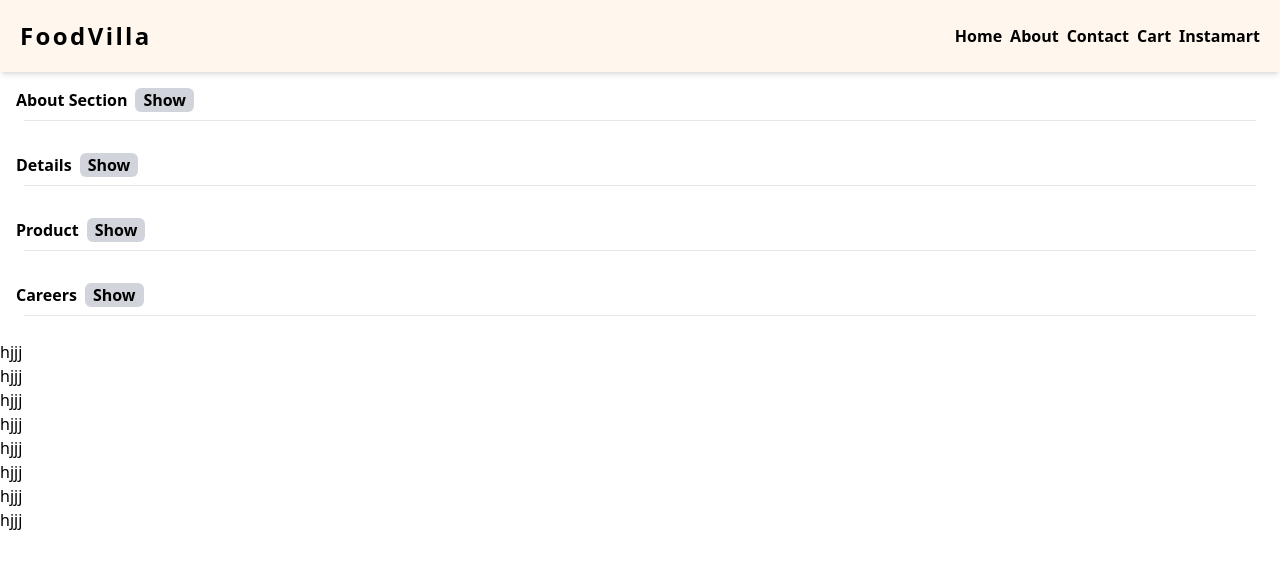
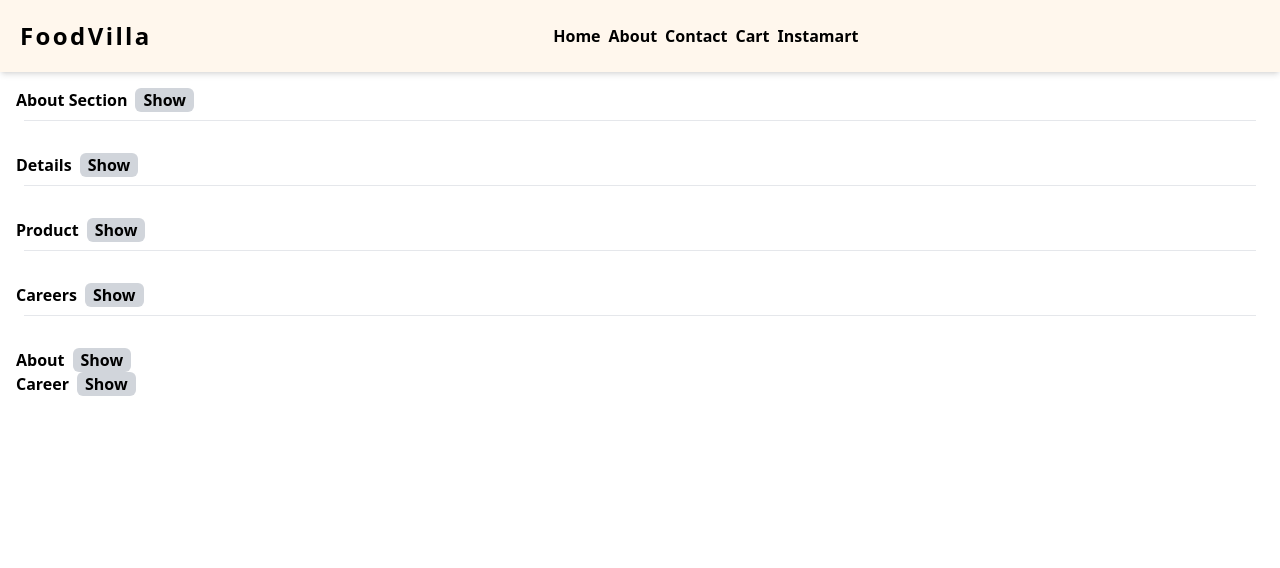
Before and after one commit to HarshitPachori/FoodVilla, a React (Vite) app: page /instamart in a window 1280 px wide. Shown: the top 568 px of the page. Built offline with nearby package versions, Linux system fonts and the light colour scheme.

Commit message:
created instamrt and learn context api

```diff
--- a/package.json
+++ b/package.json
@@ -20,8 +20,11 @@
   },
   "homepage": "https://github.com/HarshitPachori/FoodVilla#readme",
   "dependencies": {
+    "@reduxjs/toolkit": "^1.9.5",
     "react": "^18.2.0",
     "react-dom": "^18.2.0",
+    "react-redux": "^8.1.2",
+    "react-responsive-carousel": "^3.2.23",
     "react-router-dom": "^6.15.0"
   },
   "devDependencies": {
--- a/src/components/Footer.jsx
+++ b/src/components/Footer.jsx
@@ -1,22 +1,7 @@
 import React from "react";
 
 const Footer = () => {
-  return (
-    <div className="footer">
-      <div>
-        <h1>hjjj</h1>
-        <h1>hjjj</h1>
-        <h1>hjjj</h1>
-        <h1>hjjj</h1>
-      </div>
-      <div>
-        <h1>hjjj</h1>
-        <h1>hjjj</h1>
-        <h1>hjjj</h1>
-        <h1>hjjj</h1>
-      </div>
-    </div>
-  );
+  return <div className="footer"></div>;
 };
 
 export default Footer;
--- a/src/components/Header.jsx
+++ b/src/components/Header.jsx
@@ -25,6 +25,11 @@ const Header = () => {
           <Link to="/instamart">Instamart</Link>
         </li>
       </ul>
+      <div className="">
+        <span className="border-b-black"></span>
+        <hr className="border-b-black" />
+        <hr className="border-b-black" />
+      </div>
     </nav>
   );
 };
--- a/src/components/InstaMart.jsx
+++ b/src/components/InstaMart.jsx
@@ -1,15 +1,37 @@
 import React, { useState } from "react";
 
-const Section = ({ title, description }) => {
-  const [isVisible, setIsVisible] = useState(false);
+const Accordion = ({ sections }) => {
+  const [activeSection, setActiveSection] = useState(null);
+
+  const toggleSection = (index) => {};
+  return (
+    <div className="p-2 m-2">
+      {sections.map((section, index) => (
+        <div className="flex space-x-2" key={index}>
+          <h1 className="font-bold ">{section?.title}</h1>
+          <button className="bg-gray-300 rounded-md px-2 font-semibold cursor-pointer">
+            {/* {console.log(isVisible)}
+            {isVisible ? "Hide" : "Show"} */}
+            Show
+          </button>
+          {/* {isVisible && <h1 className="text-sm">{description}</h1>} */}
+          <hr className="m-2" />
+        </div>
+      ))}
+    </div>
+  );
+};
+
+const Section = ({ title, description, isVisible, setIsVisible }) => {
   return (
     <div className="p-2 m-2">
       <div className="flex space-x-2">
         <h1 className="font-bold ">{title}</h1>
         <button
-          onClick={() => setIsVisible(!isVisible)}
+          onClick={() => setIsVisible("")}
           className="bg-gray-300 rounded-md px-2 font-semibold cursor-pointer"
         >
+          {console.log(isVisible)}
           {isVisible ? "Hide" : "Show"}
         </button>
       </div>
@@ -18,8 +40,21 @@ const Section = ({ title, description }) => {
     </div>
   );
 };
+
+const sections = [
+  {
+    title: "About",
+    description:
+      "But I must explain to you how all this mistaken idea of denouncing pleasure and praising pain was born and I will give you a complete account of the system, and expound the actual teachings of the great explorer of the truth, the master-builder of human happiness. No one rejects, dislikes, or avoids pleasure itself, because it is pleasure, but because those who do not know how to pursue pleasure rationally encounter consequences that are extremely painful. Nor again is there anyone who loves or pursues or desires to obtain pain of itself, because it is pain, but because occasionally circumstances occur in which toil and pain can procure him some great pleasure. To take a trivial example, which of us ever undertakes laborious physical exercise, except to obtain some advantage from it? But who has any right to find fault with a man who chooses to enjoy a pleasure that has no annoying consequences, or one who avoids a pain that produces no resultant pleasure?",
+  },
+  {
+    title: "Career",
+    description:
+      "But I must explain to you how all this mistaken idea of denouncing pleasure and praising pain was born and I will give you a complete account of the system, and expound the actual teachings of the great explorer of the truth, the master-builder of human happiness. No one rejects, dislikes, or avoids pleasure itself, because it is pleasure, but because those who do not know how to pursue pleasure rationally encounter consequences that are extremely painful. Nor again is there anyone who loves or pursues or desires to obtain pain of itself, because it is pain, but because occasionally circumstances occur in which toil and pain can procure him some great pleasure. To take a trivial example, which of us ever undertakes laborious physical exercise, except to obtain some advantage from it? But who has any right to find fault with a man who chooses to enjoy a pleasure that has no annoying consequences, or one who avoids a pain that produces no resultant pleasure?",
+  },
+];
 const InstaMart = () => {
-  const [isSectionVisible, setIsSectionVisible] = useState("about");
+  const [isSectionVisible, setIsSectionVisible] = useState("");
   return (
     <div>
       <Section
@@ -28,6 +63,7 @@ const InstaMart = () => {
           "But I must explain to you how all this mistaken idea of denouncing pleasure and praising pain was born and I will give you a complete account of the system, and expound the actual teachings of the great explorer of the truth, the master-builder of human happiness. No one rejects, dislikes, or avoids pleasure itself, because it is pleasure, but because those who do not know how to pursue pleasure rationally encounter consequences that are extremely painful. Nor again is there anyone who loves or pursues or desires to obtain pain of itself, because it is pain, but because occasionally circumstances occur in which toil and pain can procure him some great pleasure. To take a trivial example, which of us ever undertakes laborious physical exercise, except to obtain some advantage from it? But who has any right to find fault with a man who chooses to enjoy a pleasure that has no annoying consequences, or one who avoids a pain that produces no resultant pleasure?"
         }
         isVisible={isSectionVisible === "about"}
+        setIsVisible={() => setIsSectionVisible("about")}
       />
       <Section
         title={"Details"}
@@ -35,6 +71,7 @@ const InstaMart = () => {
           "But I must explain to you how all this mistaken idea of denouncing pleasure and praising pain was born and I will give you a complete account of the system, and expound the actual teachings of the great explorer of the truth, the master-builder of human happiness. No one rejects, dislikes, or avoids pleasure itself, because it is pleasure, but because those who do not know how to pursue pleasure rationally encounter consequences that are extremely painful. Nor again is there anyone who loves or pursues or desires to obtain pain of itself, because it is pain, but because occasionally circumstances occur in which toil and pain can procure him some great pleasure. To take a trivial example, which of us ever undertakes laborious physical exercise, except to obtain some advantage from it? But who has any right to find fault with a man who chooses to enjoy a pleasure that has no annoying consequences, or one who avoids a pain that produces no resultant pleasure?"
         }
         isVisible={isSectionVisible === "detail"}
+        setIsVisible={() => setIsSectionVisible("detail")}
       />
       <Section
         title={"Product"}
@@ -42,6 +79,7 @@ const InstaMart = () => {
           "But I must explain to you how all this mistaken idea of denouncing pleasure and praising pain was born and I will give you a complete account of the system, and expound the actual teachings of the great explorer of the truth, the master-builder of human happiness. No one rejects, dislikes, or avoids pleasure itself, because it is pleasure, but because those who do not know how to pursue pleasure rationally encounter consequences that are extremely painful. Nor again is there anyone who loves or pursues or desires to obtain pain of itself, because it is pain, but because occasionally circumstances occur in which toil and pain can procure him some great pleasure. To take a trivial example, which of us ever undertakes laborious physical exercise, except to obtain some advantage from it? But who has any right to find fault with a man who chooses to enjoy a pleasure that has no annoying consequences, or one who avoids a pain that produces no resultant pleasure?"
         }
         isVisible={isSectionVisible === "product"}
+        setIsVisible={() => setIsSectionVisible("product")}
       />
       <Section
         title={"Careers"}
@@ -49,7 +87,10 @@ const InstaMart = () => {
           "But I must explain to you how all this mistaken idea of denouncing pleasure and praising pain was born and I will give you a complete account of the system, and expound the actual teachings of the great explorer of the truth, the master-builder of human happiness. No one rejects, dislikes, or avoids pleasure itself, because it is pleasure, but because those who do not know how to pursue pleasure rationally encounter consequences that are extremely painful. Nor again is there anyone who loves or pursues or desires to obtain pain of itself, because it is pain, but because occasionally circumstances occur in which toil and pain can procure him some great pleasure. To take a trivial example, which of us ever undertakes laborious physical exercise, except to obtain some advantage from it? But who has any right to find fault with a man who chooses to enjoy a pleasure that has no annoying consequences, or one who avoids a pain that produces no resultant pleasure?"
         }
         isVisible={isSectionVisible === "career"}
+        setIsVisible={() => setIsSectionVisible("career")}
       />
+
+      <Accordion sections={sections} />
     </div>
   );
 };
--- a/src/components/MenuItem.jsx
+++ b/src/components/MenuItem.jsx
@@ -13,7 +13,11 @@ const MenuItem = ({ item }) => {
       </div>
       <img
         className="w-[118px] h-[96px] rounded-lg "
-        src={CLOUDINARY_IMG_URL + item?.imageId}
+        src={
+          item?.imageId === undefined
+            ? "https://wallpaperaccess.com/full/3025528.jpg"
+            : CLOUDINARY_IMG_URL + item?.imageId
+        }
         alt=""
       />
     </div>
--- /dev/null
+++ b/src/components/OfferCard.jsx
@@ -0,0 +1,15 @@
+import { CLOUDINARY_IMG_URL } from "../constants/AppConstants";
+
+const OfferCard = ({ offer }) => {
+  return (
+    <div className="min-w-[300px] m-2 ">
+      <img
+        src={CLOUDINARY_IMG_URL + offer?.imageId}
+        alt=""
+        className="rounded-lg"
+      />
+    </div>
+  );
+};
+
+export default OfferCard;
--- a/src/components/UserOffline.jsx
+++ b/src/components/UserOffline.jsx
@@ -4,8 +4,8 @@ import img from "./offline_img.svg";
 const UserOffline = () => {
   return (
     <>
-      <div className="offline_div">
-        <img src={img} alt="" />
+      <div className="text-2xl font-semibold p-5 flex flex-col justify-center items-center">
+        <img src={img} alt="" className="h-[70%]  sm:w-1/2 sm:h-[400px]" />
         <h1>Something went wrong. Please check your internet connection !!</h1>
       </div>
     </>
--- /dev/null
+++ b/src/utils/custom_contexts/UserContext.js
@@ -0,0 +1,10 @@
+import { createContext } from "react";
+
+const UserContext = createContext({
+  user: {
+    name: "Harshit",
+    email: "harshitpachori@gmail.com",
+  },
+});
+
+export default UserContext;
```
Also changed, not shown: src/components/AboutPage.jsx (+6 -1 lines), src/components/MainContent.jsx (+11 -2 lines), src/components/RestaurantMenu.jsx (+12 -10 lines), src/utils/custom_hooks/useRestaurantData.js (+14 -1 lines), 1 other file (tests, documents, lock files or other folders).
